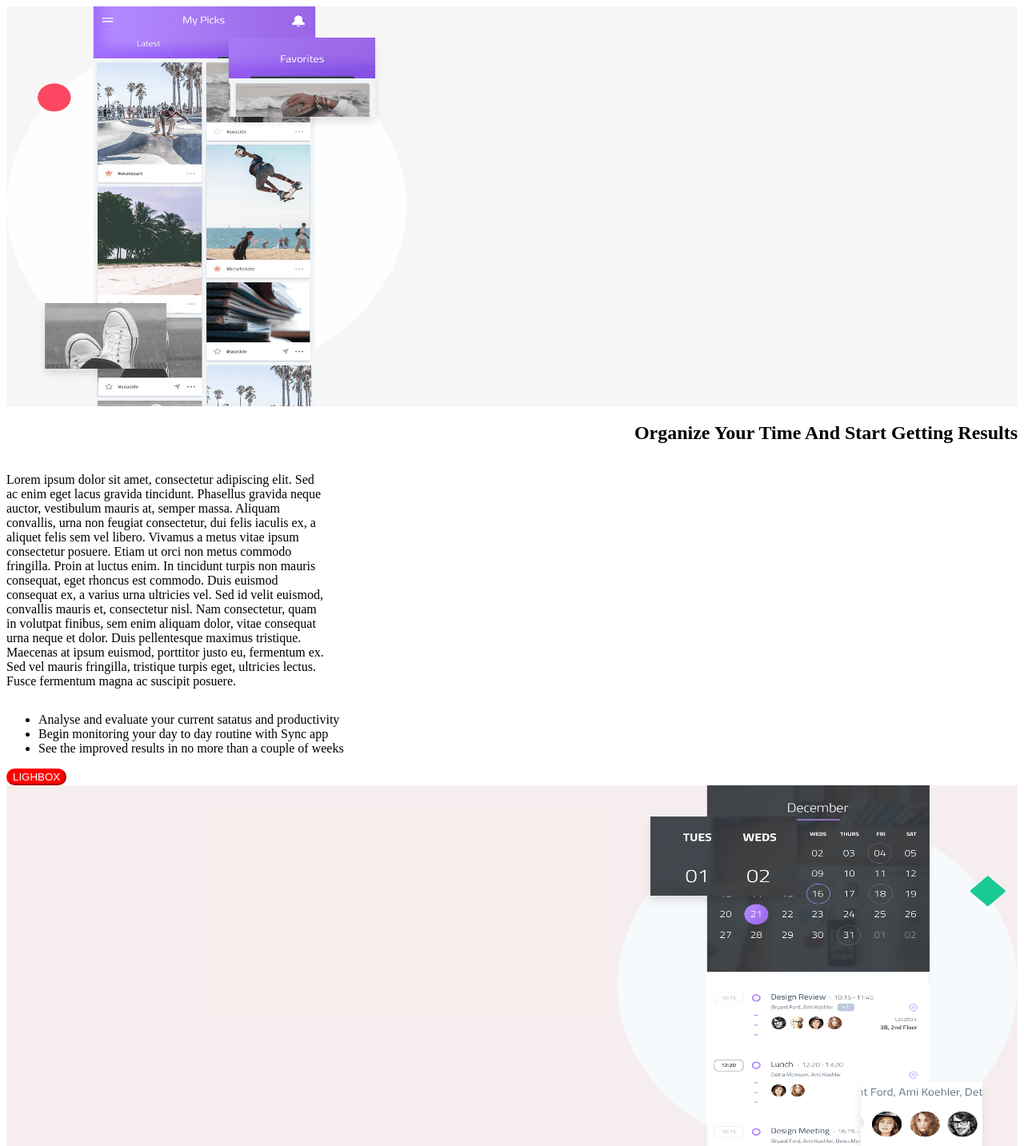
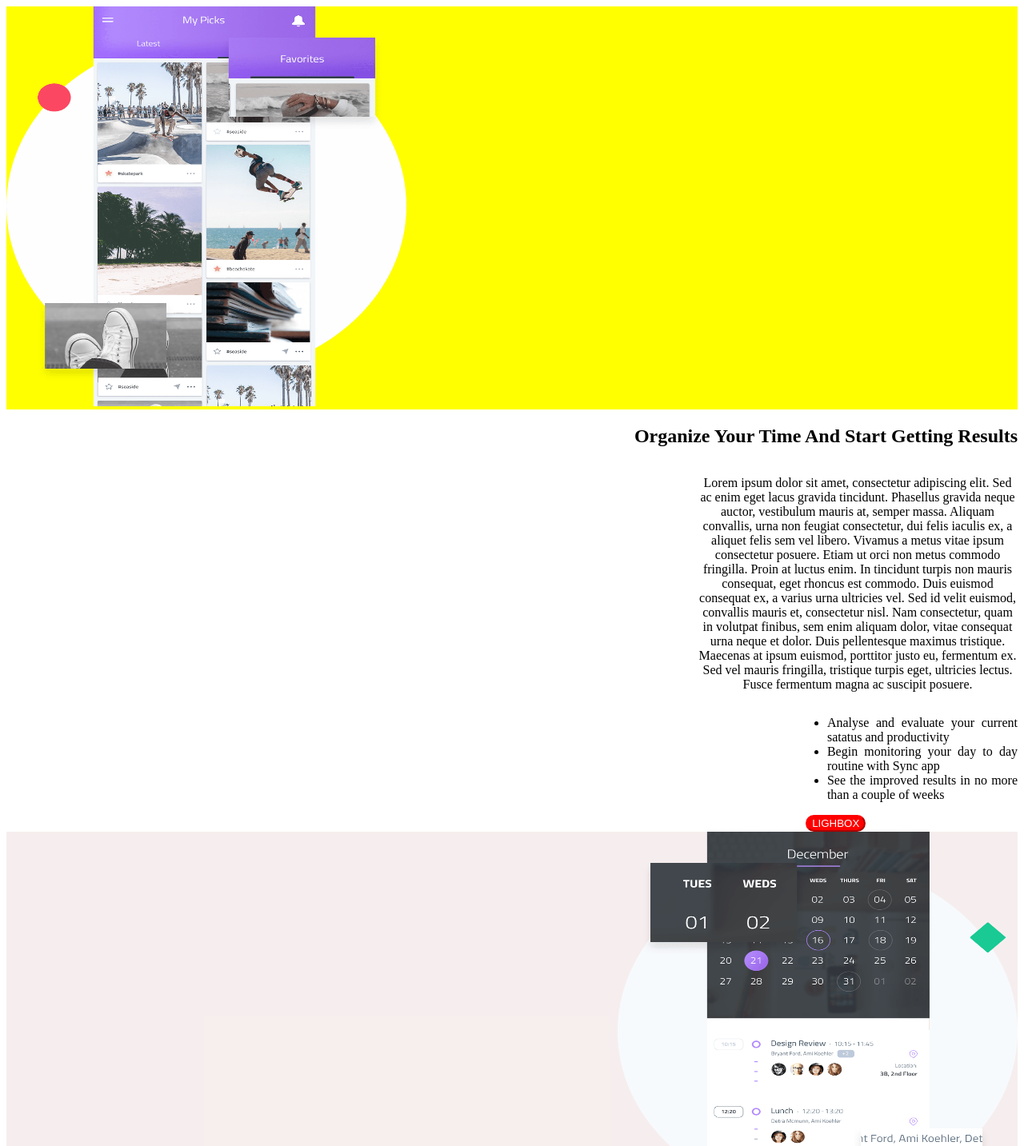
Before and after one commit to AkagamiNoLorea/replica-web-react, a React (Vite) app: page / in a window 1280 px wide. Shown: the top 1433 px of the page at 80% size. Built offline with nearby package versions, Linux system fonts and the light colour scheme.

Commit message:
paragrafos en columna

```diff
--- a/src/App.jsx
+++ b/src/App.jsx
@@ -7,6 +7,7 @@ import List from './components/List';
 import Image1 from './components/Image1';
 import Organize from './components/Organize';
 import Imagenes2 from './components/Imagenes2';
+
 
 
 
@@ -21,6 +22,8 @@ function App() {
       <Parrafo1 className="Parrafo1" />
       <List className="List" />
       <Botons className="Botons" />
+      <listado className="listado" />
+
     </>
   );
 
--- a/src/components/Image-style.css
+++ b/src/components/Image-style.css
@@ -1,5 +1,5 @@
-.Image{
-background-color: rgb(247, 246, 246);
-display: flex;
-justify-content: flex-start;
-}
+.cuadro {
+    display: flex;
+    justify-content:flex-start;
+    background-color: yellow;
+  }
--- a/src/components/Image.jsx
+++ b/src/components/Image.jsx
@@ -1,12 +1,19 @@
 import './Image-style.css';
+
+
+
 const Image = () => {
 const image= "/src/img/description-1-app.png";
     return (
-    <>
+    <div className='cuadro'>
     <div className= "Image">
     <img src={image} alt="Image 1" width={"500px"} height={"500px"} />
+
     </div>
-    </>
+
+</div>
+
+
   );
 };
 
--- /dev/null
+++ b/src/components/Organize-style.css
@@ -0,0 +1,14 @@
+
+.listado{
+text-align: justify;
+  margin-left: auto;
+  width: 22%;
+  justify-items:center;
+
+}
+.botonrojo{
+    text-align: right;
+    width: 85%;
+
+
+}
--- a/src/components/Organize.jsx
+++ b/src/components/Organize.jsx
@@ -1,17 +1,21 @@
+import './Organize-style.css';
 const Organize = () => {
   return (
-    <div>
-
+    <>
+      <div className='listado'>
       <ul>
         <li>Analyse and evaluate your current satatus and productivity</li>
         <li>Begin monitoring your day to day routine with Sync app</li>
         <li>See the improved results in no more than a couple of weeks</li>
       </ul>
+      </div>
+      <div className='botonrojo'>
       <button style={{ backgroundColor: 'red', color: 'white', borderRadius: '25px',borderColor: 'red'  }}>
       LIGHBOX
     </button>
+    </div>
 
-    </div>
+    </>
   );
 };
 
--- a/src/components/Parrafo-style.css
+++ b/src/components/Parrafo-style.css
@@ -9,4 +9,6 @@
   overflow: hidden;
   text-overflow: ellipsis;
   column-count: 1;
+  text-align:center;
+  margin-left: auto;
 }
--- a/src/components/imagenes2-style.css
+++ b/src/components/imagenes2-style.css
@@ -1,5 +1,20 @@
 .Imagenes2 {
   display: grid;
-  grid-template-columns: 2fr 1fr;
+  grid-template-columns: 1fr 1fr;
+  grid-template-rows: 1fr;
   grid-gap: 10px;
   }
+  .Imagenes2 div:nth-child(1) {
+    grid-row: 1 / 2;
+    grid-column: 1 / 2;
+  }
+
+  .Imagenes2 div:nth-child(2) {
+    grid-row: 1 / 3;
+    grid-column: 2 / 3;
+  }
+
+  .Imagenes2 div:nth-child(3) {
+    grid-row: 1 / 3;
+    grid-column: 3 / 4;
+  }
```
